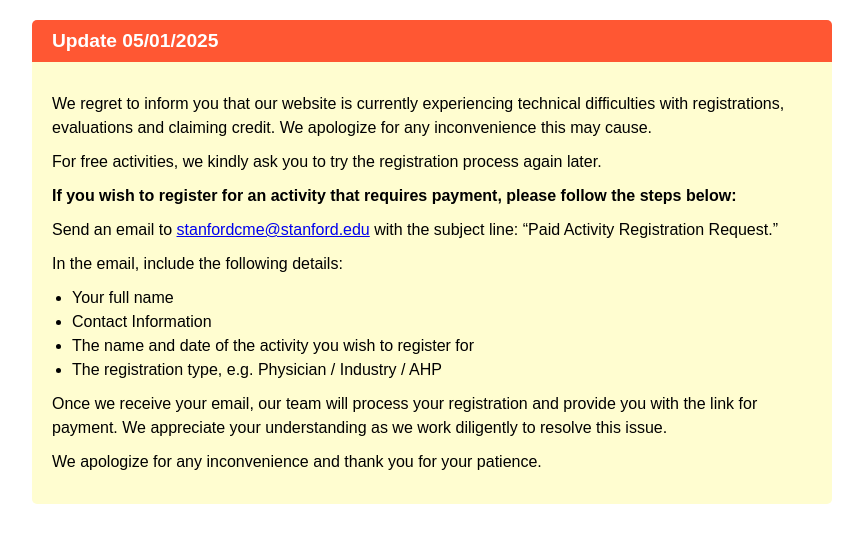
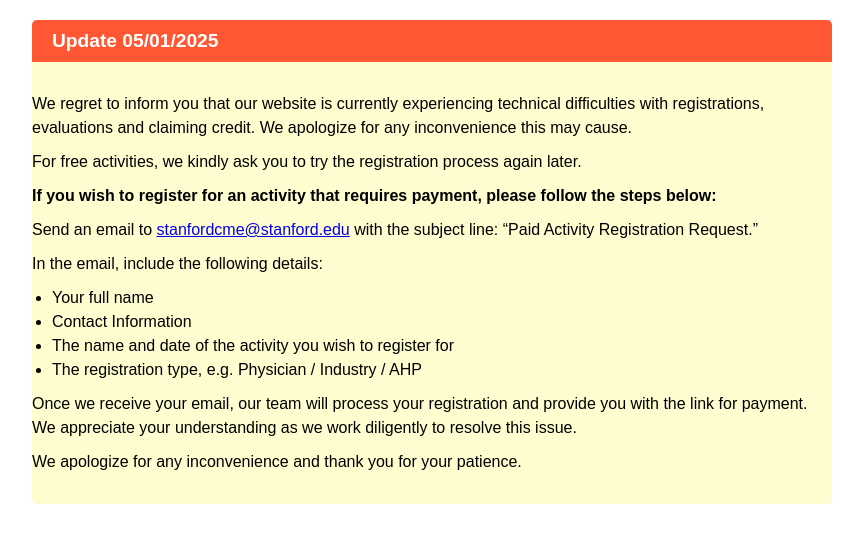
Before and after one commit to StanfordCME/form-status-monitor, a website: page docs/index.html in a window 1280 px wide. Shown: the whole page, without its empty margins (208-1071 px from the left). Drawn offline with Linux system fonts and the light colour scheme.

Commit message:
Update index.html

```diff
--- a/docs/index.html
+++ b/docs/index.html
@@ -32,7 +32,7 @@
     .content {
       background-color: rgba(255,253,208,255);
       color: #000;
-      padding: 20px;
+      padding: 20px 20px 20px 0; /* top, right, bottom, left */
       font-size: 1em;
       line-height: 1.5;
     }
```
